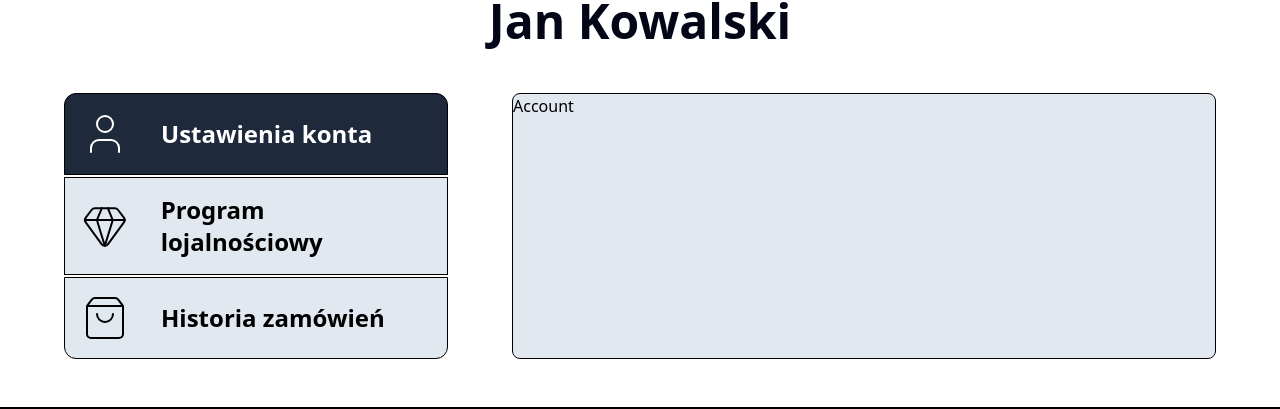
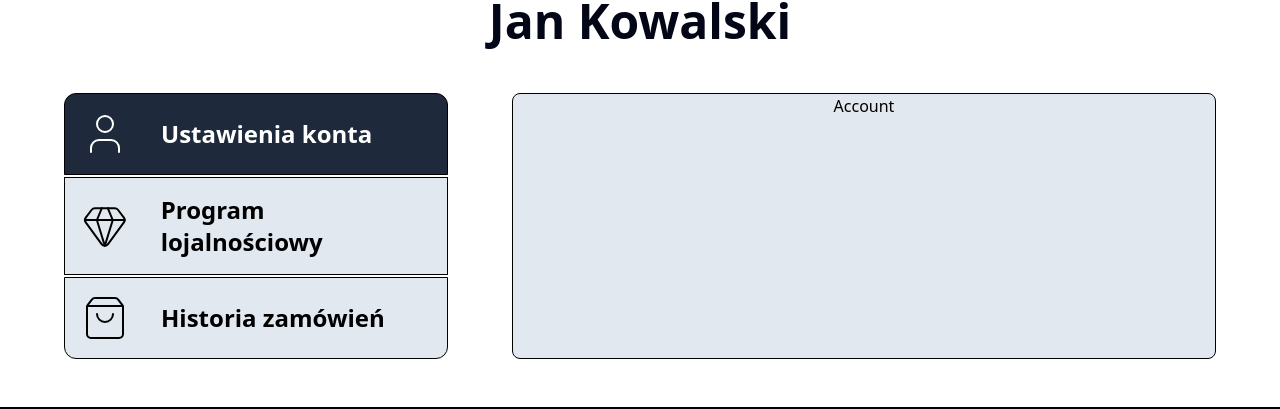
Before and after one commit to sebastian-j/sport-rent-frontend, a React (Vite) app: page /profile in a window 1280 px wide. Shown: the part 147-556 px from the top of the page. Built offline with nearby package versions, Linux system fonts and the light colour scheme.

Commit message:
feat: add ContentPanel

```diff
--- /dev/null
+++ b/src/components/ContentPanel.tsx
@@ -0,0 +1,26 @@
+import { forwardRef, type ReactNode } from 'react';
+import { twMerge } from 'tailwind-merge';
+
+type ContentPanelProps = {
+  children: ReactNode;
+  className?: string;
+};
+
+const ContentPanel = forwardRef<HTMLDivElement, ContentPanelProps>(function ContentPanel(
+  { children, className },
+  ref
+) {
+  return (
+    <div
+      ref={ref}
+      className={twMerge(
+        'flex flex-1 flex-col items-center rounded-xl border-2 border-slate-950 bg-slate-200 p-8',
+        className
+      )}
+    >
+      {children}
+    </div>
+  );
+});
+
+export default ContentPanel;
--- a/src/pages/CartPage.tsx
+++ b/src/pages/CartPage.tsx
@@ -8,6 +8,7 @@ import { useNavigate } from 'react-router-dom';
 import { Badge, BadgeCheck } from 'lucide-react';
 import { twMerge } from 'tailwind-merge';
 import ButtonCore from '../components/core/ButtonCore.tsx';
+import ContentPanel from '../components/ContentPanel.tsx';
 
 const DAY_IN_MILLISECONDS = 24 * 60 * 60 * 1000;
 
@@ -221,9 +222,9 @@ export default function CartPage() {
             })}
           </div>
 
-          <div
+          <ContentPanel
             className={twMerge(
-              'flex-[2] flex-wrap items-center mx-8 mt-12 flex flex-row justify-between rounded-xl border-2 border-slate-950 bg-slate-200 p-8 transition-colors duration-200',
+              'mx-8 mt-12 flex-[2] flex-row flex-wrap justify-between transition-colors duration-200',
               highlightTos && 'border-red-600 bg-red-200'
             )}
             ref={tosRef}
@@ -247,25 +248,25 @@ export default function CartPage() {
                 <Badge size={32} className="text-red-600" />
               )}
             </div>
-          </div>
+          </ContentPanel>
 
           <div className="flex flex-row">
-            <div className="mx-8 mt-12 flex flex-1 flex-col items-center rounded-xl border-2 border-slate-950 bg-slate-200 p-8">
+            <ContentPanel className="mx-8 mt-12">
               <p className="text-2xl">Kod promocyjny</p>
               <input
                 type="text"
                 value={promoCode}
                 onChange={(event) => setPromoCode(event.currentTarget.value)}
                 placeholder="Wpisz kod"
-                className="select-none mt-4 h-14 w-full rounded-lg border-2 border-slate-950 bg-white px-4 text-xl text-slate-950 outline-none transition-colors placeholder:text-slate-400 focus:border-slate-700"
+                className="mt-4 h-14 w-full rounded-lg border-2 border-slate-950 bg-white px-4 text-xl text-slate-950 outline-none transition-colors placeholder:text-slate-400 focus:border-slate-700"
               />
               <ButtonCore
                 text="Sprawdź"
                 className="mt-4 flex h-14 w-full items-center justify-center rounded-lg bg-slate-800 text-2xl text-white"
               />
-            </div>
+            </ContentPanel>
 
-            <div className="flex flex-col flex-[2] items-center bg-slate-200 p-8 rounded-xl mx-8 mt-12 border-slate-950 border-2 gap-2">
+            <ContentPanel className="mx-8 mt-12 flex-[2] gap-2">
               <p className="text-3xl">Podsumowanie zamówienia</p>
               <p className="text-xl">Wartość koszyka: {formatPrice(orderInformation.totalValue)}</p>
               <p className="text-xl">Liczba produktów: {orderInformation.totalQuantity}</p>
@@ -277,12 +278,12 @@ export default function CartPage() {
                   'mt-4 flex h-16 w-full items-center justify-center rounded-lg bg-slate-800 text-2xl text-white'
                 }
               />
-            </div>
+            </ContentPanel>
           </div>
         </div>
       )}
       {products.length === 0 && (
-        <div className="mx-8 mt-12 flex flex-col items-center rounded-xl border-2 border-slate-950 bg-slate-200 p-8 text-center">
+        <ContentPanel className="mx-8 mt-12 text-center">
           <p className="text-3xl font-semibold text-slate-950">Twój koszyk jest pusty</p>
           <p className="mt-3 max-w-xl text-lg text-slate-700">
             Wybierz sprzęt, który chcesz wypożyczyć, dodaj terminy rezerwacji i wróć tutaj, aby
@@ -293,7 +294,7 @@ export default function CartPage() {
             onClick={() => navigate('/')}
             className="mt-6 rounded-lg bg-slate-800 px-8 py-3 text-lg font-semibold text-white transition-colors"
           />
-        </div>
+        </ContentPanel>
       )}
     </div>
   );
--- a/src/pages/ProfilePage.tsx
+++ b/src/pages/ProfilePage.tsx
@@ -4,6 +4,7 @@ import { type ComponentType, useState } from 'react';
 import AccountSection from '../components/profile/AccountSection.tsx';
 import LoyaltySection from '../components/profile/LoyaltySection.tsx';
 import OrdersSection from '../components/profile/OrdersSection.tsx';
+import ContentPanel from '../components/ContentPanel.tsx';
 
 type ProfileSection = 'account' | 'loyalty' | 'orders';
 
@@ -42,9 +43,9 @@ export default function ProfilePage() {
             onClick={() => setSelectedSection('orders')}
           />
         </div>
-        <div className="flex-[2] bg-slate-200 rounded-lg border-[1px] border-black">
+        <ContentPanel className="flex-[2] rounded-lg border border-black p-0">
           <SelectedSection />
-        </div>
+        </ContentPanel>
       </div>
     </div>
   );
```
